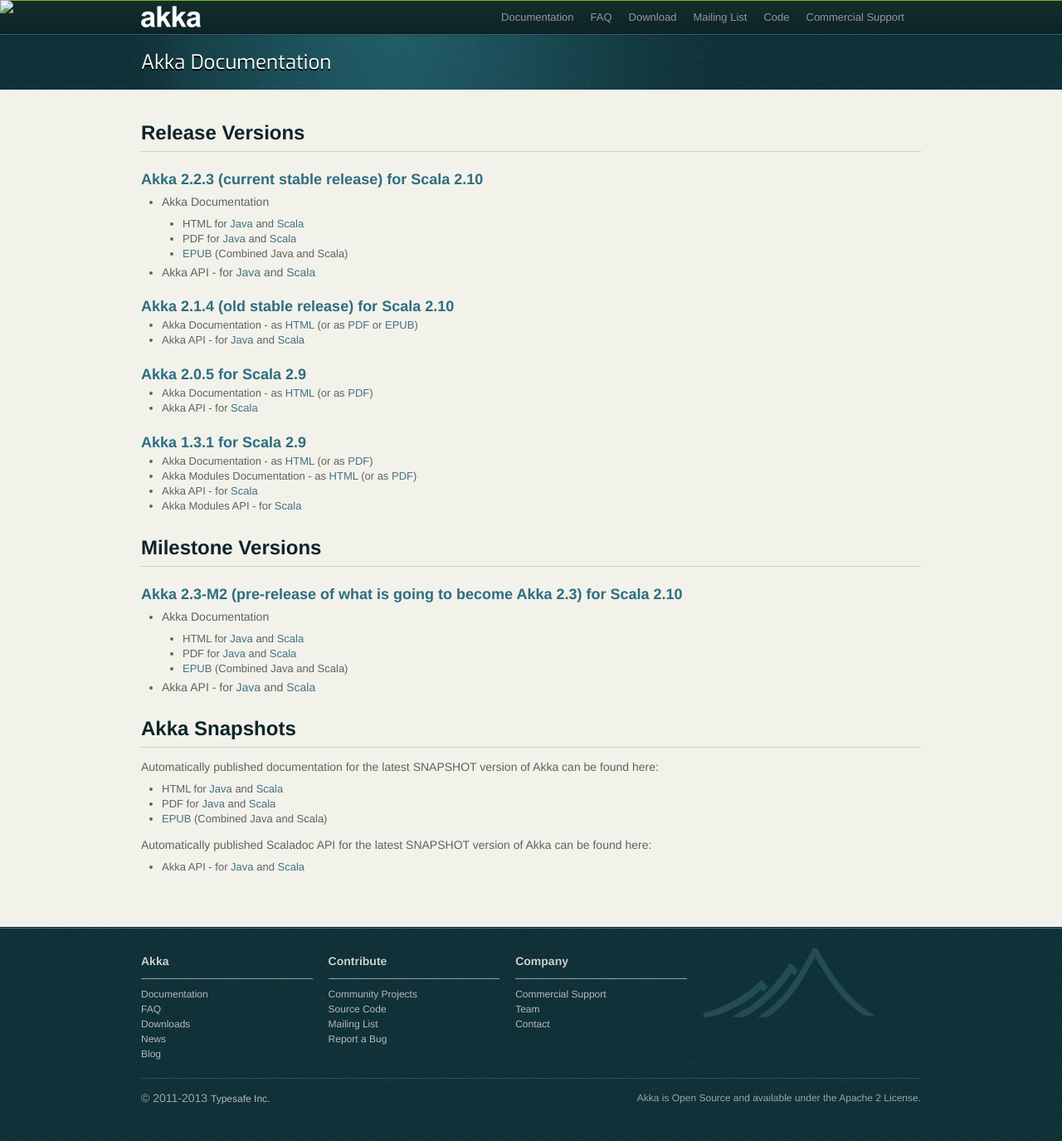
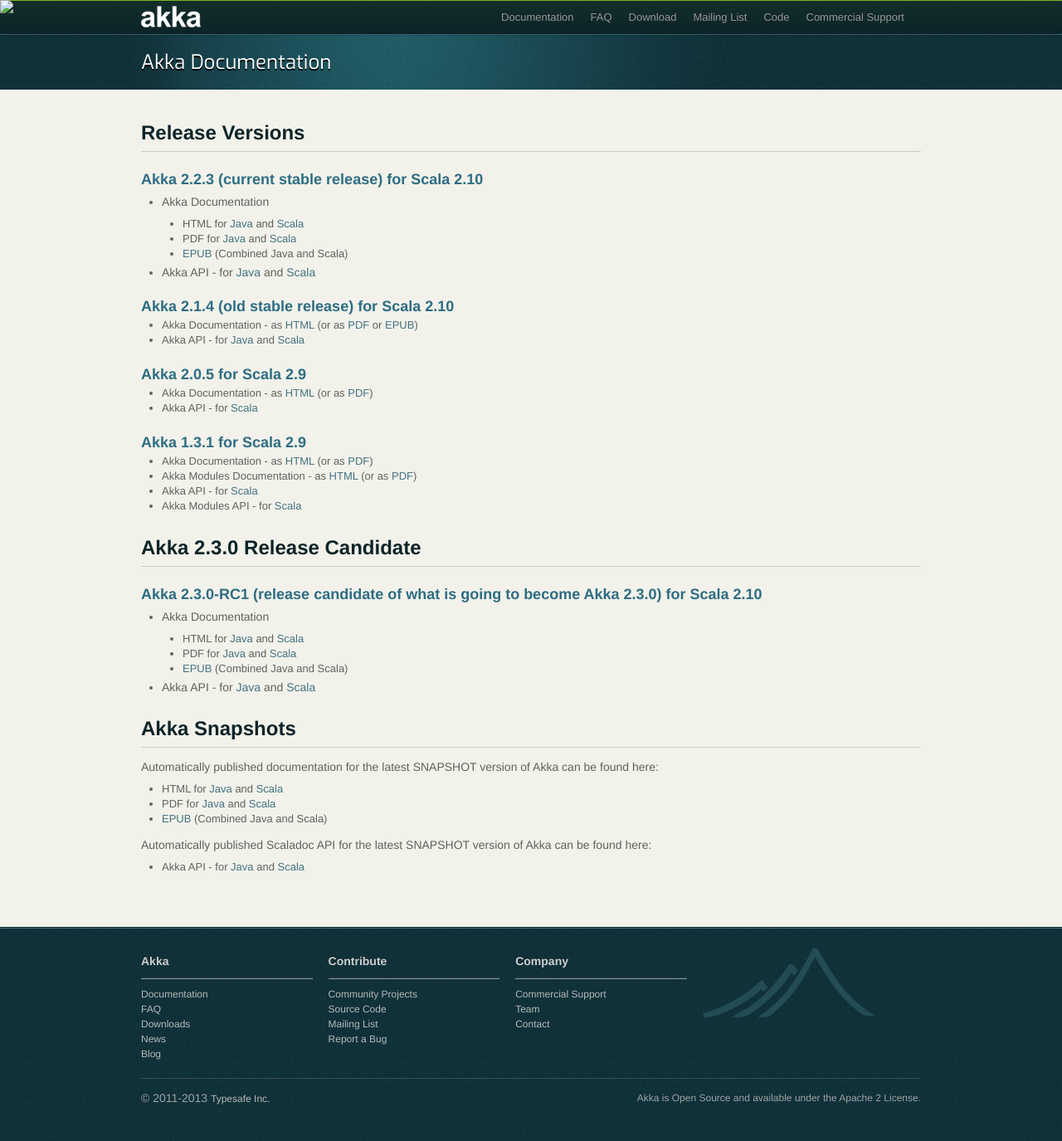
Before and after one commit to raboof/akka.github.com, a Jekyll site: the page built from docs/index.md, in a window 1280 px wide. Shown: the whole page at 83% size. Built offline with Jekyll 4.4.1, drawn with Linux system fonts in a browser that asks for light colours.

Commit message:
Akka 2.3.0-RC1

```diff
--- a/docs/index.md
+++ b/docs/index.md
@@ -33,17 +33,17 @@
 * Akka API - for [Scala](http://doc.akka.io/api/akka/1.3.1)
 * Akka Modules API - for [Scala](http://doc.akka.io/api/akka-modules/1.3.1)
 
-## Milestone Versions
+## Akka 2.3.0 Release Candidate
 
-### Akka 2.3-M2 (pre-release of what is going to become Akka 2.3) for Scala 2.10
+### Akka 2.3.0-RC1 (release candidate of what is going to become Akka 2.3.0) for Scala 2.10
 
 * Akka Documentation
 
-  * HTML for [Java](http://doc.akka.io/docs/akka/2.3-M2/java.html) and [Scala](http://doc.akka.io/docs/akka/2.3-M2/scala.html)
-  * PDF for [Java](http://doc.akka.io/docs/akka/2.3-M2/AkkaJava.pdf) and [Scala](http://doc.akka.io/docs/akka/2.3-M2/AkkaScala.pdf)
-  * [EPUB](http://doc.akka.io/docs/akka/2.3-M2/Akka.epub) (Combined Java and Scala)
+  * HTML for [Java](http://doc.akka.io/docs/akka/2.3.0-RC1/java.html) and [Scala](http://doc.akka.io/docs/akka/2.3.0-RC1/scala.html)
+  * PDF for [Java](http://doc.akka.io/docs/akka/2.3.0-RC1/AkkaJava.pdf) and [Scala](http://doc.akka.io/docs/akka/2.3.0-RC1/AkkaScala.pdf)
+  * [EPUB](http://doc.akka.io/docs/akka/2.3.0-RC1/Akka.epub) (Combined Java and Scala)
 
-* Akka API - for [Java](http://doc.akka.io/japi/akka/2.3-M2/) and [Scala](http://doc.akka.io/api/akka/2.3-M2/)
+* Akka API - for [Java](http://doc.akka.io/japi/akka/2.3.0-RC1/) and [Scala](http://doc.akka.io/api/akka/2.3.0-RC1/)
 
 ## Akka Snapshots
 
```
Also changed, not shown: _includes/download.html (+5 -5 lines), news/_posts/2014-01-20-akka-2.3.0-RC1-released.md (added, +117 -0 lines).
